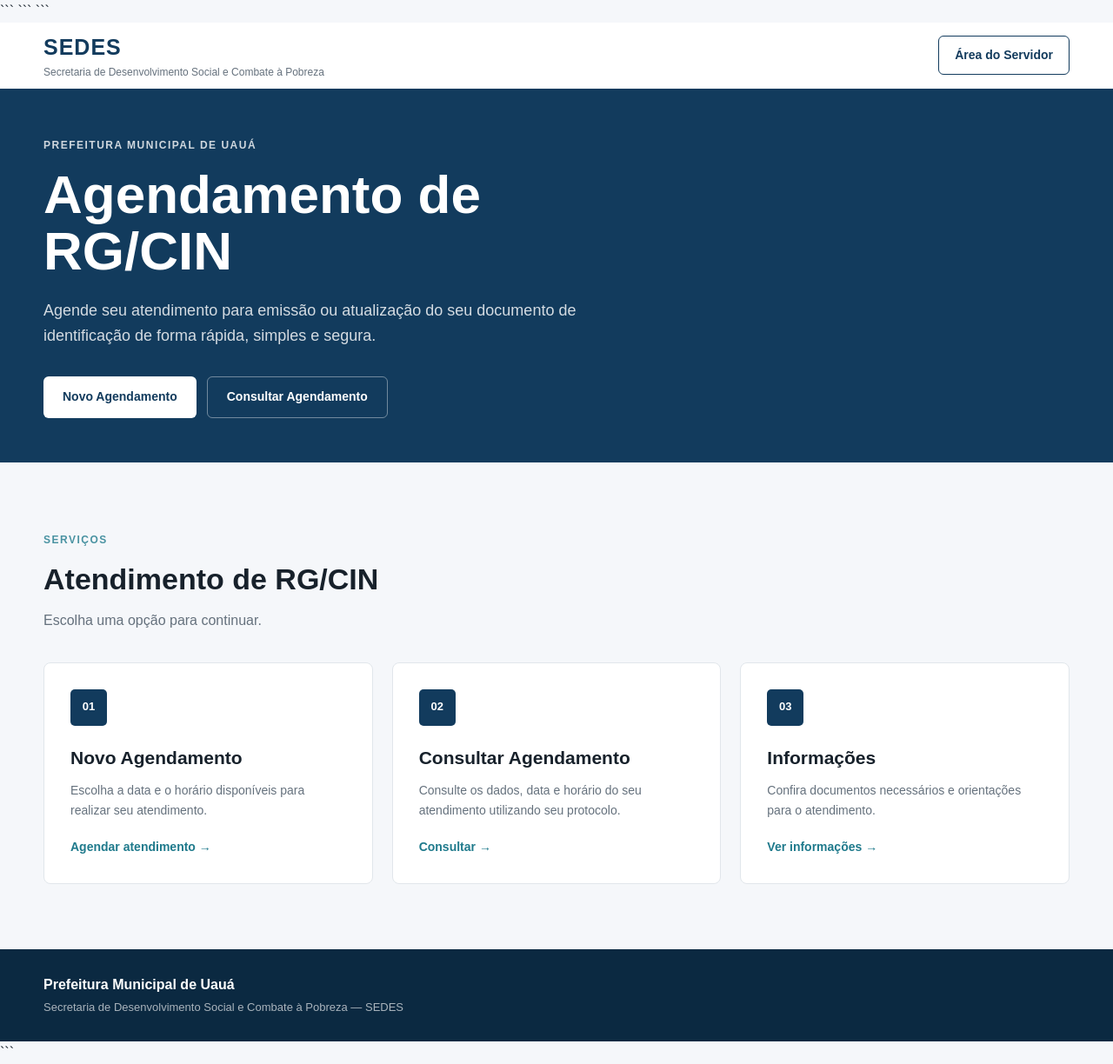
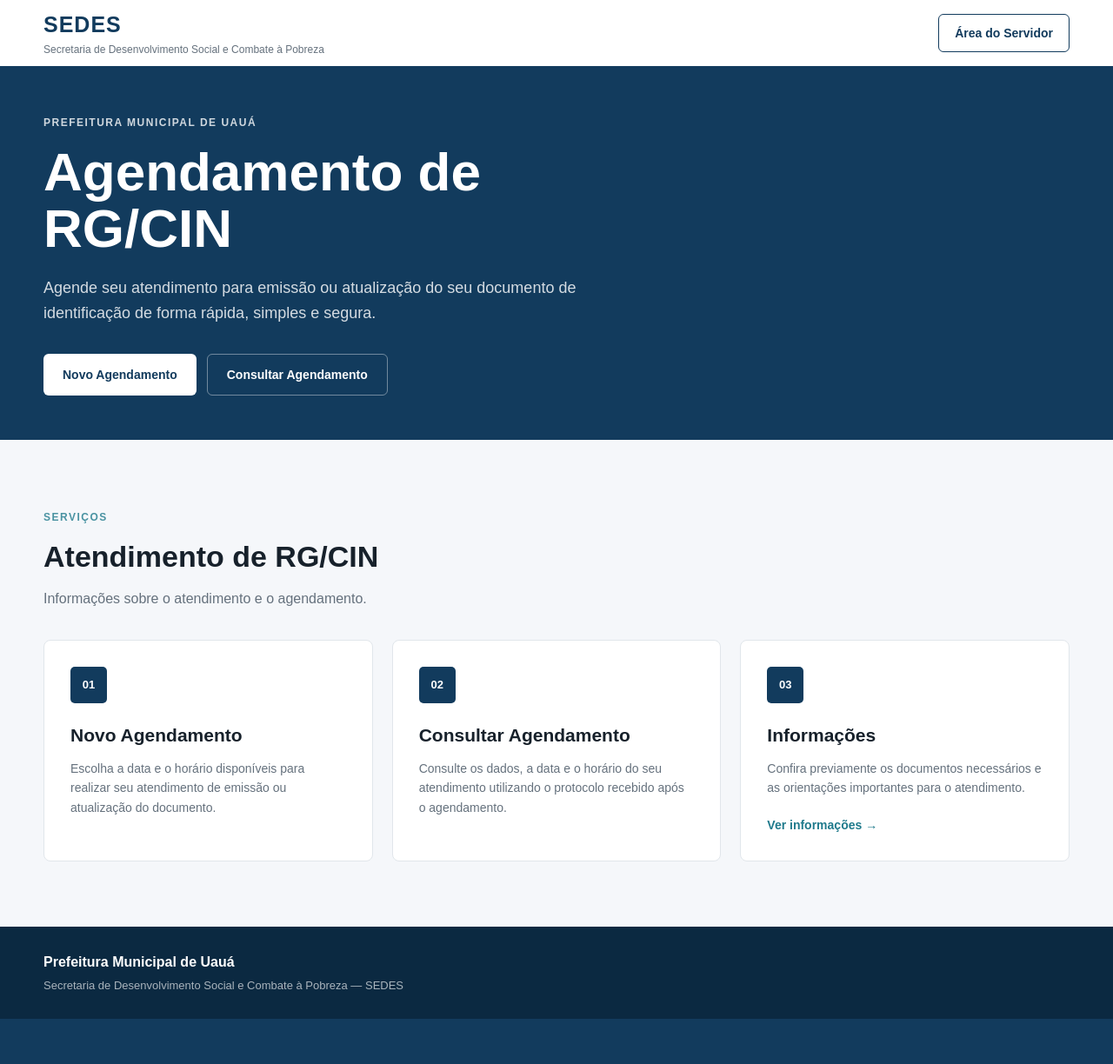
Before and after one commit to Carlosfr88/agendamento-rg-uaua, a Flask app: page / in a window 1280 px wide. Shown: the whole page at 87% size. After the commit the page ends 1172 px from the top, so only its background shows below. Run offline with Flask 3, Linux system fonts and the light colour scheme.

Commit message:
Atualizar pagina inicial publica

````diff
--- a/app/templates/public/index.html
+++ b/app/templates/public/index.html
@@ -1,35 +1,37 @@
 <!DOCTYPE html>
+<html lang="pt-BR">
 
-<html lang="pt-BR">
 <head>
     <meta charset="UTF-8">
     <meta name="viewport" content="width=device-width, initial-scale=1.0">
 
-```
-<title>Agendamento RG/CIN - SEDES Uauá</title>
+    <title>Agendamento RG/CIN - SEDES Uauá</title>
 
-<link rel="stylesheet" href="{{ url_for('static', filename='css/style.css') }}">
-```
-
+    <link rel="stylesheet"
+          href="{{ url_for('static', filename='css/style.css') }}">
 </head>
 
 <body>
 
-```
 <header class="topbar">
     <div class="container topbar-content">
+
         <div class="brand">
             <span class="brand-title">SEDES</span>
+
             <span class="brand-subtitle">
                 Secretaria de Desenvolvimento Social e Combate à Pobreza
             </span>
         </div>
 
-        <a href="{{ url_for('auth.login') }}" class="btn-login">
+        <a href="{{ url_for('auth.login') }}"
+           class="btn-login">
             Área do Servidor
         </a>
+
     </div>
 </header>
+
 
 <main>
 
@@ -37,7 +39,10 @@
         <div class="container hero-content">
 
             <div class="hero-text">
-                <span class="eyebrow">PREFEITURA MUNICIPAL DE UAUÁ</span>
+
+                <span class="eyebrow">
+                    PREFEITURA MUNICIPAL DE UAUÁ
+                </span>
 
                 <h1>
                     Agendamento de RG/CIN
@@ -50,17 +55,19 @@
                 </p>
 
                 <div class="hero-buttons">
-                    <a href="{{ url_for('public.agendamento') }}" class="btn-primary">
+
+                    <a href="{{ url_for('public.agendamento') }}"
+                       class="btn-primary">
                         Novo Agendamento
                     </a>
 
                     <a href="{{ url_for('public.consultar_agendamento') }}"
-                    class="btn-secondary">
+                       class="btn-secondary">
+                        Consultar Agendamento
+                    </a>
 
-                        Consultar Agendamento
+                </div>
 
-                    </a>
-                </div>
             </div>
 
         </div>
@@ -68,82 +75,99 @@
 
 
     <section class="services">
+
         <div class="container">
 
             <div class="section-header">
-                <span class="eyebrow">SERVIÇOS</span>
+
+                <span class="eyebrow">
+                    SERVIÇOS
+                </span>
 
                 <h2>
                     Atendimento de RG/CIN
                 </h2>
 
                 <p>
-                    Escolha uma opção para continuar.
+                    Informações sobre o atendimento e o agendamento.
                 </p>
+
             </div>
 
 
             <div class="cards">
 
                 <div class="card">
-                    <div class="card-icon">01</div>
 
-                    <h3>Novo Agendamento</h3>
+                    <div class="card-icon">
+                        01
+                    </div>
+
+                    <h3>
+                        Novo Agendamento
+                    </h3>
 
                     <p>
                         Escolha a data e o horário disponíveis
-                        para realizar seu atendimento.
+                        para realizar seu atendimento de emissão
+                        ou atualização do documento.
                     </p>
 
-                    <a href="{{ url_for('public.agendamento') }}" class="card-link">
-                        Agendar atendimento →
-                    </a>
                 </div>
 
 
                 <div class="card">
-                    <div class="card-icon">02</div>
 
-                    <h3>Consultar Agendamento</h3>
+                    <div class="card-icon">
+                        02
+                    </div>
+
+                    <h3>
+                        Consultar Agendamento
+                    </h3>
 
                     <p>
-                        Consulte os dados, data e horário do seu
-                        atendimento utilizando seu protocolo.
+                        Consulte os dados, a data e o horário
+                        do seu atendimento utilizando o protocolo
+                        recebido após o agendamento.
                     </p>
 
-                    <a href="{{ url_for('public.consultar_agendamento') }}"
-                        class="card-link">
-
-                        Consultar →
-
-                    </a>
                 </div>
 
 
                 <div class="card">
-                    <div class="card-icon">03</div>
 
-                    <h3>Informações</h3>
+                    <div class="card-icon">
+                        03
+                    </div>
+
+                    <h3>
+                        Informações
+                    </h3>
 
                     <p>
-                        Confira documentos necessários e orientações
-                        para o atendimento.
+                        Confira previamente os documentos necessários
+                        e as orientações importantes para o atendimento.
                     </p>
 
-                    <a href="#" class="card-link">
+                    <a href="{{ url_for('public.informacoes') }}"
+                       class="card-link">
                         Ver informações →
                     </a>
+
                 </div>
 
             </div>
 
         </div>
+
     </section>
 
 </main>
 
 
 <footer class="footer">
+
     <div class="container">
 
         <strong>
@@ -155,8 +179,8 @@
         </span>
 
     </div>
+
 </footer>
-```
 
 </body>
 </html>
````
